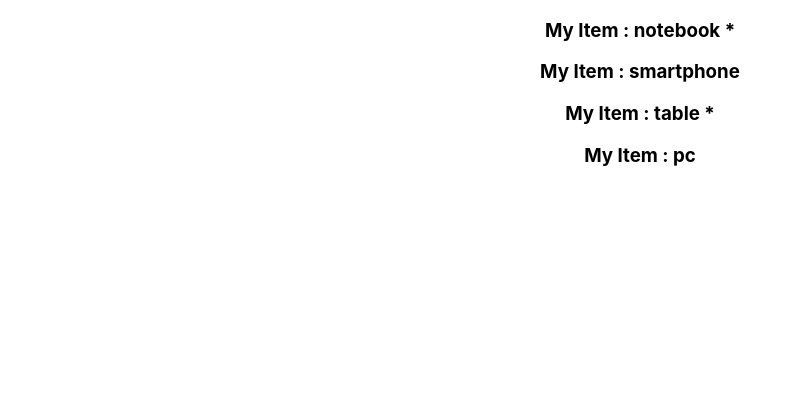
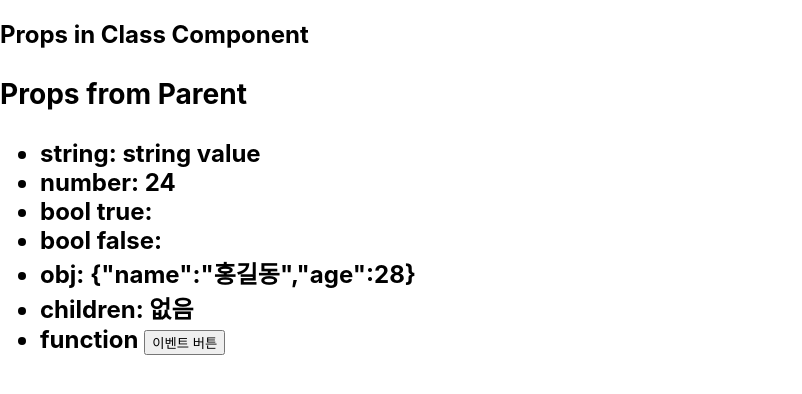
Before and after one commit to epicblues/react-practice, a React (Create React App) app in the folder cra/: page / in a window 1280 px wide. Shown: the top 394 px of the page, without its empty margins (0-802 px from the left). Built offline with nearby package versions, Linux system fonts and the light colour scheme.

Commit message:
cra sending props(primitive, object, function)

```diff
--- /dev/null
+++ b/cra/src/App.props.tsx
@@ -0,0 +1,18 @@
+import { MouseEventHandler } from 'react';
+import PropClass from './components/PropClass';
+
+
+
+
+function App() {
+  const messageFromChild: any = (message: string) => {
+    alert(message);
+  }
+  return (
+    <h2>Props in Class Component
+      <PropClass prop_str="string value" prop_false={false} prop_true={true} prop_obj={{ name: "홍길동", age: 28 }} prop_num={24} prop_func={messageFromChild} />
+    </h2>
+  )
+}
+
+export default App;
--- a/cra/src/App.tsx
+++ b/cra/src/App.tsx
@@ -4,7 +4,7 @@ import React, { useState } from 'react';
 
 // 다수의 컴포넌트 렌더링
 
-const items = [
+const items: { id: number, name: string, checked: boolean }[] = [
   {
     id: 1,
     name: "notebook",
@@ -39,8 +39,7 @@ function App() {
   console.log(stateItems == items);
   return (
     <div className="App">
-      {stateItems.map(renderItem
-      )}
+      {stateItems.map(renderItem)}
 
     </div>
   );
--- /dev/null
+++ b/cra/src/components/PropClass.tsx
@@ -0,0 +1,40 @@
+import React, { Component, EventHandler } from 'react'
+
+interface props {
+  prop_str: string,
+  prop_false: boolean,
+  prop_true: boolean,
+  prop_obj: {
+    name: string,
+    age: number
+  },
+  prop_num: number,
+  prop_func: Function
+
+}
+
+
+export default class PropClass extends Component<props, any> {
+  constructor(props: props) {
+    super(props);
+    console.log("PropClass's Props : ", this.props);
+  }
+  render() {
+    let { prop_str, prop_false, prop_true, prop_obj, prop_num, prop_func } = this.props;
+    return (
+      <div>
+        <h3>Props from Parent</h3>
+
+        <ul>
+          <li>string: {prop_str}</li>
+          <li>number: {prop_num}</li>
+          <li>bool true: {prop_true}</li>
+          <li>bool false: {prop_false}</li>
+          <li>obj: {JSON.stringify(prop_obj)}</li>
+          <li>children: {this.props.children === undefined && '없음'}</li>
+          {prop_func && <li>function <button onClick={() => prop_func("message from prop class")}>이벤트 버튼</button></li>}
+        </ul>
+      </div>
+    )
+  }
+}
--- a/cra/src/index.js
+++ b/cra/src/index.js
@@ -1,7 +1,7 @@
 import React from "react";
 import ReactDOM from "react-dom";
 import "./index.css";
-import App from "./App.tsx";
+import App from "./App.props.tsx";
 import reportWebVitals from "./reportWebVitals";
 
 ReactDOM.render(
```
Also changed, not shown: cra/src/components/Item.tsx (+8 -5 lines).
